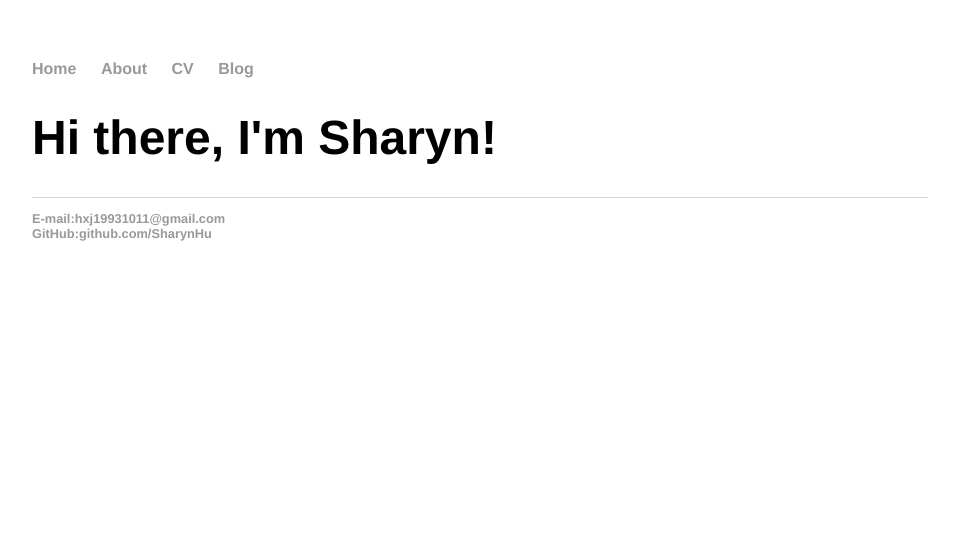
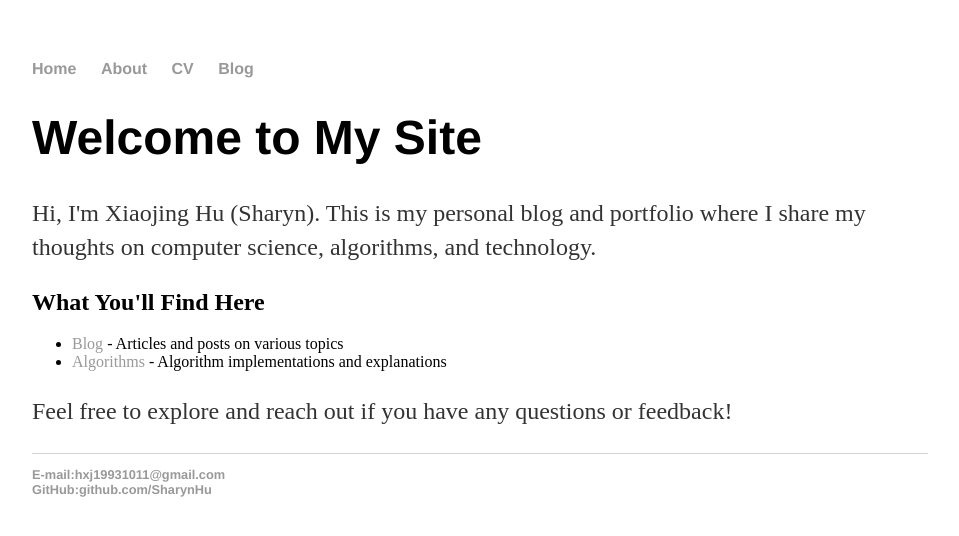
Before and after one commit to SharynHu/SharynHu.github.io, a Jekyll site: the page built from index.html, in a window 1280 px wide. Shown: the top 536 px of the page, without its empty margins (160-1119 px from the left). Built offline with Jekyll 4.4.1, drawn with Linux system fonts in a browser that asks for light colours.

Commit message:
Update index page with a proper welcome message
Added introduction, site description, and links to main sections.

Co-Authored-By: Claude Haiku 4.5 <noreply@anthropic.com>

```diff
--- a/index.html
+++ b/index.html
@@ -3,5 +3,14 @@ layout: default
 title: Xiaojing Hu
 ---
 <div class="blurb">
-	<h1>Hi there, I'm Sharyn!</h1>
+	<h1>Welcome to My Site</h1>
+	<p>Hi, I'm Xiaojing Hu (Sharyn). This is my personal blog and portfolio where I share my thoughts on computer science, algorithms, and technology.</p>
+
+	<h2>What You'll Find Here</h2>
+	<ul>
+		<li><a href="/blog">Blog</a> - Articles and posts on various topics</li>
+		<li><a href="/algorithms">Algorithms</a> - Algorithm implementations and explanations</li>
+	</ul>
+
+	<p>Feel free to explore and reach out if you have any questions or feedback!</p>
 </div>
```
